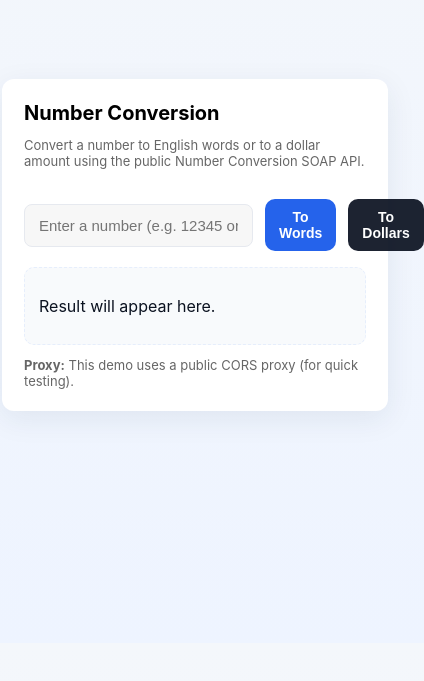
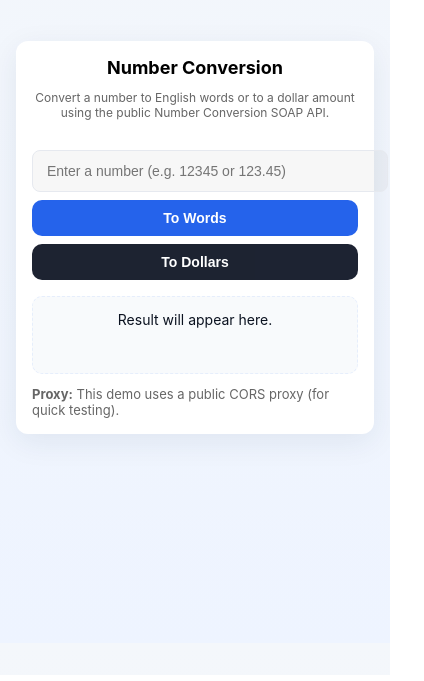
Before and after one commit to Alishba-Sajid/No.Conveertor, a plain HTML site: page index.html in a window 390 px wide. Shown: the part 201-882 px from the top of the page, 424 px wide, since content can reach past the window. Drawn offline with Linux system fonts and the light colour scheme.

Commit message:
Responsivesness

```diff
--- a/style.css
+++ b/style.css
@@ -1,95 +1,142 @@
- :root{
-      --bg:#f4f7fb;
-      --card:#ffffff;
-      --accent:#2563eb;
-      --muted:#666;
-      --glass: rgba(0,0,0,0.03);
-    }
+:root {
+  --bg: #f4f7fb;
+  --card: #ffffff;
+  --accent: #2563eb;
+  --muted: #666;
+  --glass: rgba(0, 0, 0, 0.03);
+}
 
-    html,body{
-      height:100%;
-      margin:0;
-      font-family:Inter, system-ui, -apple-system, "Segoe UI", Roboto, "Helvetica Neue", Arial;}
+html, body {
+  height: 100%;
+  margin: 0;
+  font-family: Inter, system-ui, -apple-system, "Segoe UI", Roboto, "Helvetica Neue", Arial;
+}
 
+body {
+  display: flex;
+  align-items: center;
+  justify-content: center;
+  background: linear-gradient(180deg, var(--bg), #eef4ff);
+  padding: 24px;
+}
 
-    body{
-      display:flex;
-      align-items:center;
-      justify-content:center;
-      background:linear-gradient(180deg,var(--bg),#eef4ff);
-      padding:24px;
-    }
+.card {
+  width: 100%;
+  max-width: 720px;
+  background: var(--card);
+  border-radius: 12px;
+  padding: 22px;
+  box-shadow: 0 8px 30px rgba(30, 45, 80, 0.08);
+}
 
-    .card{
-      width:100%;
-       max-width:720px;
-       background:var(--card);
-      border-radius:12px;
-       padding:22px;
-       box-shadow: 0 8px 30px rgba(30,45,80,0.08);
-    }
+h1 {
+  margin: 0 0 12px 0;
+  font-size: 20px;
+}
 
+p.lead {
+  margin: 0 0 18px 0;
+  color: var(--muted);
+  font-size: 13px;
+}
 
-    h1{
-      margin:0 0 12px 0;
-      font-size:20px;}
+.row {
+  display: flex;
+  gap: 12px;
+  align-items: center;
+}
 
-    p.lead{
-      margin:0 0 18px 0;
-       color:var(--muted);
-       font-size:13px;}
+input[type="text"] {
+  flex: 1;
+  padding: 12px 14px;
+  border-radius: 8px;
+  border: 1px solid #e6e9ef;
+  font-size: 15px;
+  background: var(--glass);
+}
 
-    .row{
-      display:flex;
-      gap:12px;
-      align-items:center;}
+button {
+  border: 0;
+  padding: 10px 14px;
+  border-radius: 10px;
+  background: var(--accent);
+  color: #fff;
+  font-weight: 600;
+  cursor: pointer;
+  font-size: 14px;
+}
 
-    input[type="text"]{
-      flex:1;
-      padding:12px 14px;
-      border-radius:8px;
-      border:1px solid #e6e9ef;
-      font-size:15px;
-      background:var(--glass);
-    }
-    button{
-      border:0;
-      padding:10px 14px;
-      border-radius:10px;
-      background:var(--accent);
-      color:#fff;
-      font-weight:600;
-      cursor:pointer;
-      font-size:14px;
-    }
+button.secondary {
+  background: #111827;
+  color: #fff;
+  opacity: .95;
+}
 
-    button.secondary{
-      background:#111827;
-      color:#fff;
-      opacity:.95;}
+.result {
+  margin-top: 16px;
+  padding: 14px;
+  border-radius: 10px;
+  background: #f8fafc;
+  border: 1px dashed #e6eefc;
+  min-height: 48px;
+  display: flex;
+  align-items: center;
+  color: #0b1220;
+}
 
-    .result{
-      margin-top:16px;
-      padding:14px;
-      border-radius:10px;
-      background:#f8fafc;
-      border:1px dashed #e6eefc;
-      min-height:48px;
-      display:flex;
-      align-items:center;
-      color:#0b1220;
-    }
+.note {
+  margin-top: 12px;
+  color: var(--muted);
+  font-size: 13px;
+}
 
-    .note{
-      margin-top:12px;
-      color:var(--muted);
-      font-size:13px;}
+.small {
+  font-size: 12px;
+  color: #999;
+  margin-top: 10px;
+}
 
-    .small {font-size:12px;
-      color:#999;
-      margin-top:10px;}
+.flex-between {
+  display: flex;
+  justify-content: space-between;
+  align-items: center;
+}
 
-    .flex-between{
-      display:flex;
-      justify-content:space-between;
-      align-items:center;}
+/* 📱 Mobile Responsiveness */
+@media (max-width: 600px) {
+  body {
+    padding: 16px;
+  }
+
+  .card {
+    padding: 16px;
+  }
+
+  h1 {
+    font-size: 18px;
+    text-align: center;
+  }
+
+  p.lead {
+    font-size: 12px;
+    text-align: center;
+  }
+
+  .row {
+    flex-direction: column;
+    gap: 8px;
+    align-items: stretch;
+  }
+
+  input[type="text"],
+  button {
+    width: 100%;
+    font-size: 14px;
+  }
+
+  .result {
+    font-size: 14px;
+    text-align: center;
+    flex-direction: column;
+  }
+}
```
